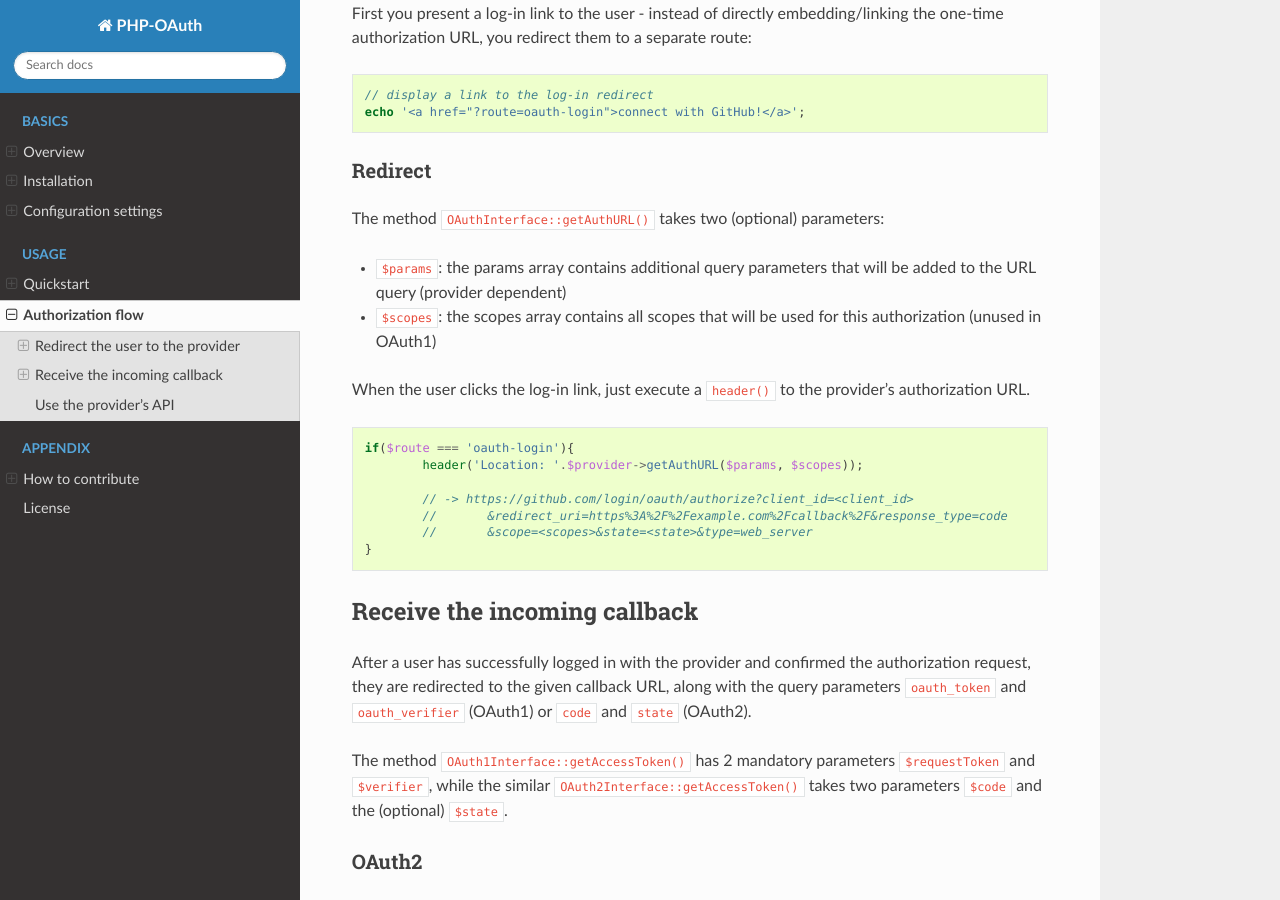
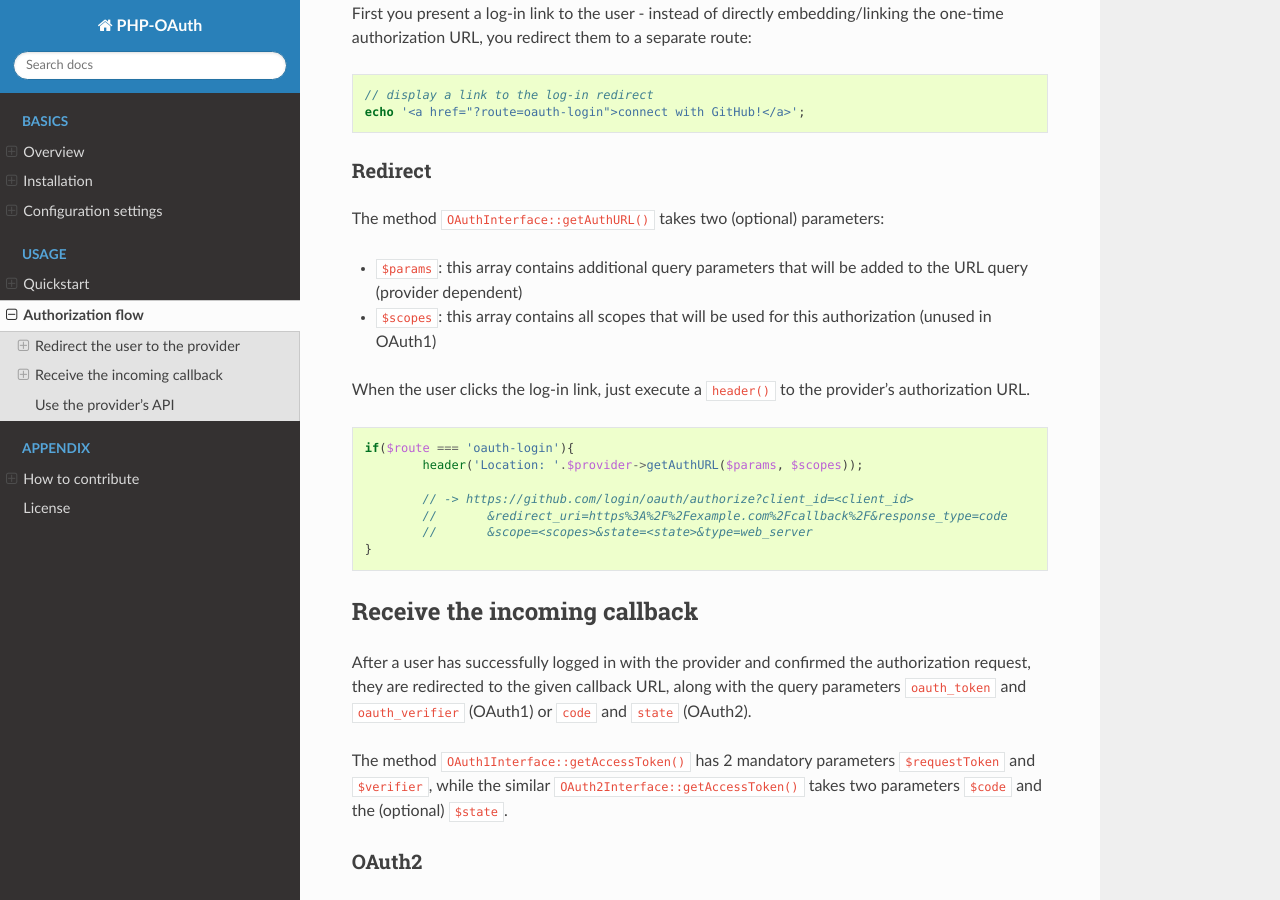
Before and after one commit to chillerlan/php-oauth, a Sphinx documentation site: the page built from docs/Usage/Authorization.md, in a window 1280 px wide and 900 px high, scrolled down 360 px. Built offline with Sphinx 7.4.7 and the Read the Docs theme 2.0.0, drawn with Linux system fonts in a browser that asks for light colours.

Commit message:
:book: fixed grammar and some typos

```diff
--- a/docs/Usage/Authorization.md
+++ b/docs/Usage/Authorization.md
@@ -20,8 +20,8 @@ echo '<a href="?route=oauth-login">connect with GitHub!</a>';
 
 The method `OAuthInterface::getAuthURL()` takes two (optional) parameters:
 
-- `$params`: the params array contains additional query parameters that will be added to the URL query (provider dependent)
-- `$scopes`: the scopes array contains all scopes that will be used for this authorization (unused in OAuth1)
+- `$params`: this array contains additional query parameters that will be added to the URL query (provider dependent)
+- `$scopes`: this array contains all scopes that will be used for this authorization (unused in OAuth1)
 
 When the user clicks the log-in link, just execute a `header()` to the provider's authorization URL.
 
```
Also changed, not shown: docs/Basics/Overview.md (+2 -2 lines), docs/Usage/Quickstart.md (+2 -2 lines).
